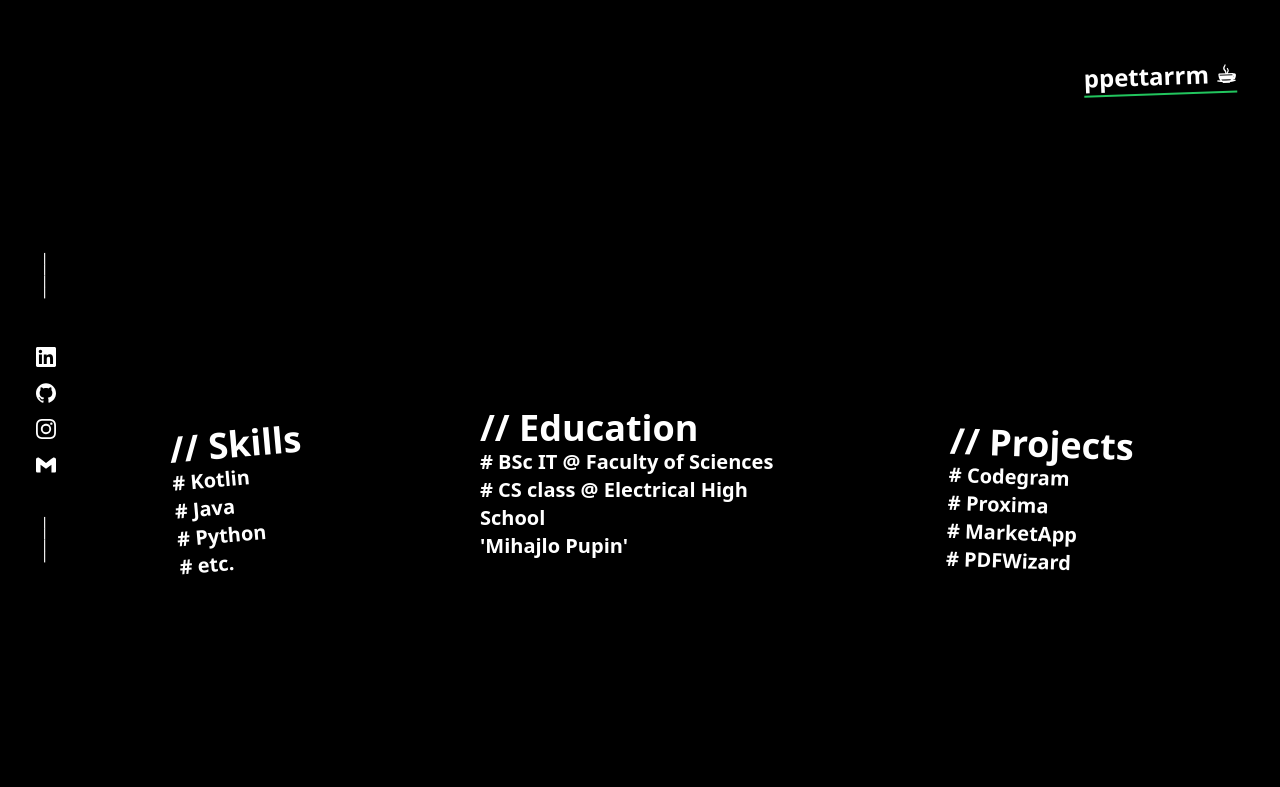
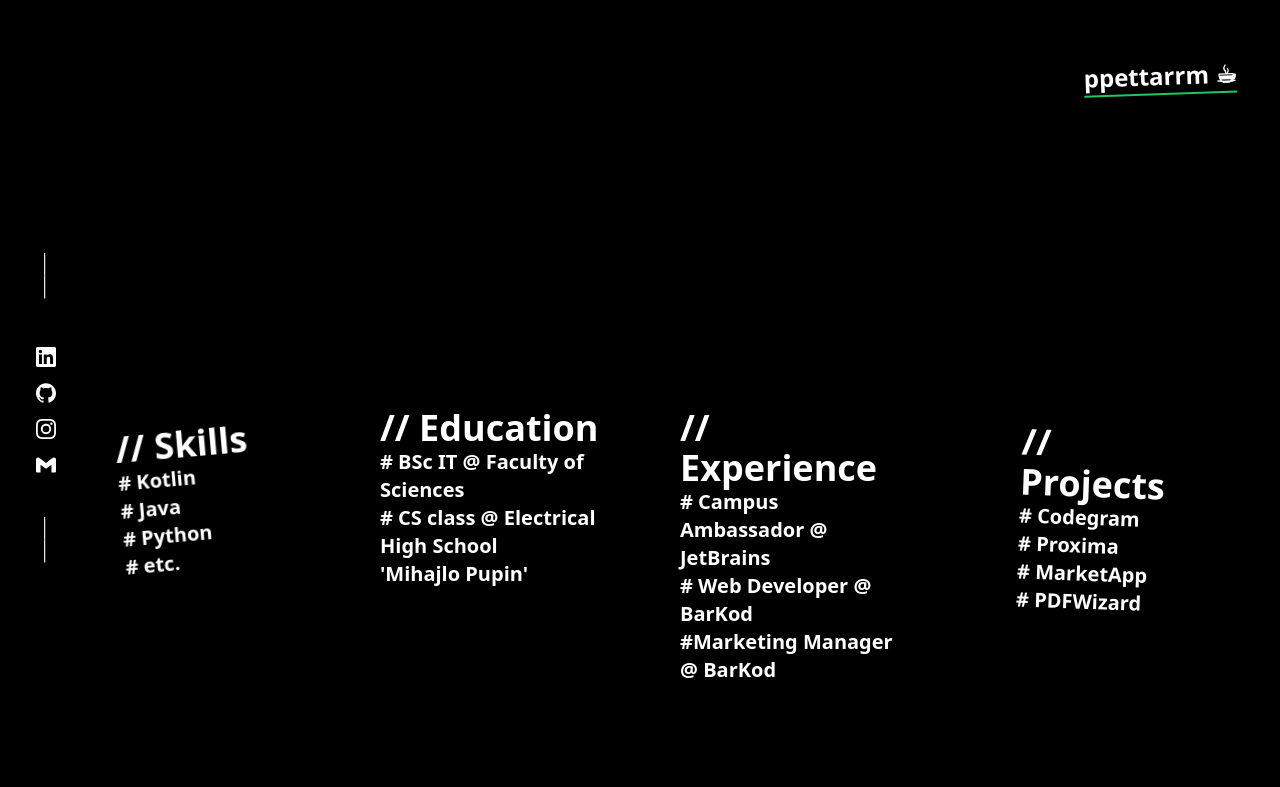
Before and after one commit to ppettarrm/portfolio, a Next.js app: page / in a window 1280 px wide. Shown: the top 787 px of the page. Built offline with nearby package versions, Linux system fonts and the light colour scheme.

Commit message:
+ Experience + https fix

```diff
--- a/app/(home)/components/Education.tsx
+++ b/app/(home)/components/Education.tsx
@@ -11,7 +11,7 @@ export default function Education() {
             {"# BSc IT @ Faculty of Sciences"}
         </h1>
         </Link>
-        <Link href={"https://www.etspupin.edu.rs"}>
+        <Link href={"http://www.etspupin.edu.rs"}>
         <h1 className="font-extrabold text-xl hover:scale-105 transition-all">
             {"# CS class @ Electrical High School"}
             <br/>
--- /dev/null
+++ b/app/(home)/components/Experience.tsx
@@ -0,0 +1,22 @@
+import React from "react";
+import Link from "next/link";
+
+export default function Experience() {
+    return <div className="justify-center max-w-xl animate-fade-in-right px-10 py-16">
+        <h1 className="font-extrabold text-4xl hover:scale-125 transition-all">
+            {"// Experience"}
+        </h1>
+        <Link href={"https://www.jetbrains.com"}>
+            <h1 className="font-extrabold text-xl hover:scale-105 transition-all">
+                {"# Campus Ambassador @ JetBrains"}
+            </h1>
+        </Link>
+        <Link href={"http://www.bar-kod.rs"}>
+            <h1 className="font-extrabold text-xl hover:scale-105 transition-all">
+                {"# Web Developer @ BarKod"}
+                <br/>
+                {"#Marketing Manager @ BarKod"}
+            </h1>
+        </Link>
+    </div>
+}
--- a/app/(home)/page.tsx
+++ b/app/(home)/page.tsx
@@ -6,6 +6,7 @@ import Education from "@/app/(home)/components/Education";
 import Skills from "@/app/(home)/components/Skills";
 import Closing from "@/app/(home)/components/Closing";
 import '../globals.css';
+import Experience from "@/app/(home)/components/Experience";
 
 export default function Page() {
     return (
@@ -22,13 +23,16 @@ export default function Page() {
                 <Navbar />
                 <div className="flex justify-center p-5 min-w-[90%] flex-wrap">
                     <div className="column">
-                        <Skills />
+                        <Skills/>
                     </div>
                     <div className="column">
-                        <Education />
+                        <Education/>
                     </div>
                     <div className="column">
-                        <Projects />
+                        <Experience/>
+                    </div>
+                    <div className="column">
+                        <Projects/>
                     </div>
                 </div>
                 <div className="flex pt-[5rem] justify-center">
--- a/app/globals.css
+++ b/app/globals.css
@@ -113,7 +113,7 @@
 
 @media (min-width: 812px) {
   .column {
-    width: calc(100% / 3);
+    width: calc(100% / 4);
   }
 }
 
```
